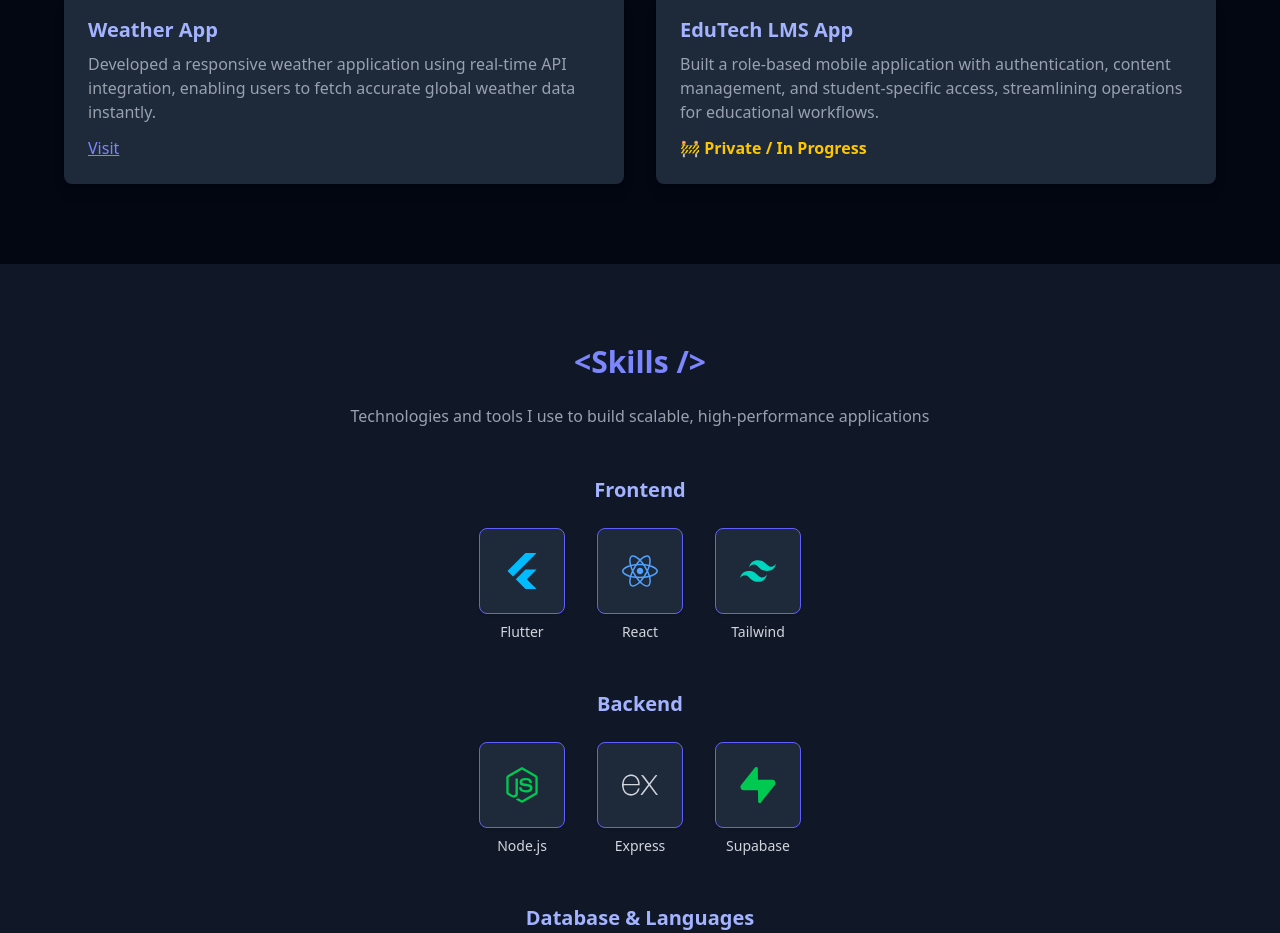
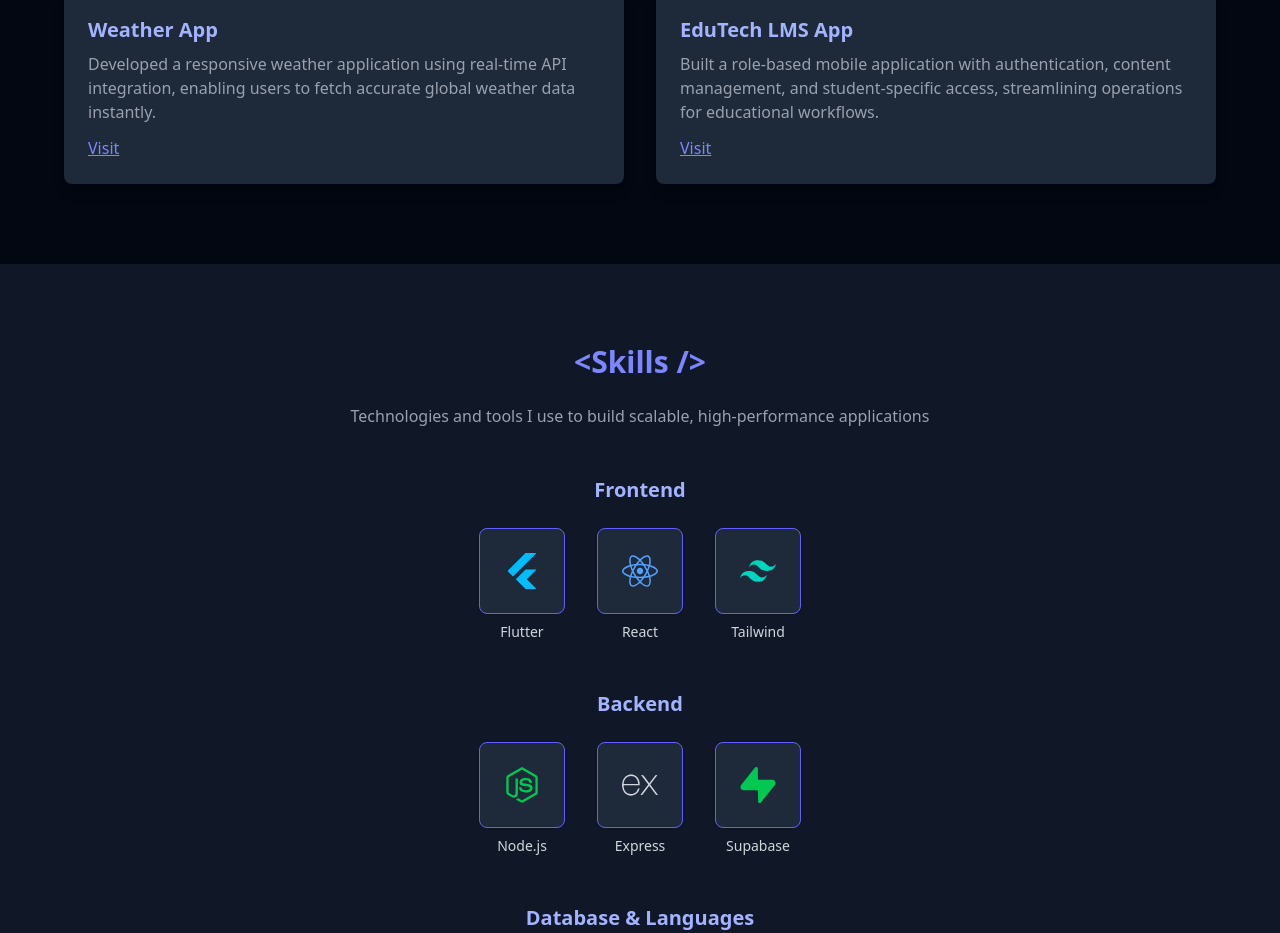
Before and after one commit to Priyanshu271104/Portfolio, a React (Vite) app: page / in a window 1280 px wide. Shown: the part 2462-3395 px from the top of the page. Built offline with nearby package versions, Linux system fonts and the light colour scheme.

Commit message:
Final portfolio update

```diff
--- a/src/Component/Project.jsx
+++ b/src/Component/Project.jsx
@@ -47,7 +47,7 @@
     {
       title: "EduTech LMS App",
       desc: "Built a role-based mobile application with authentication, content management, and student-specific access, streamlining operations for educational workflows.",
-      link: null
+      link: "https://play.google.com/store/apps/details?id=com.irfan.studycircle"
     }
   ];
 
```
